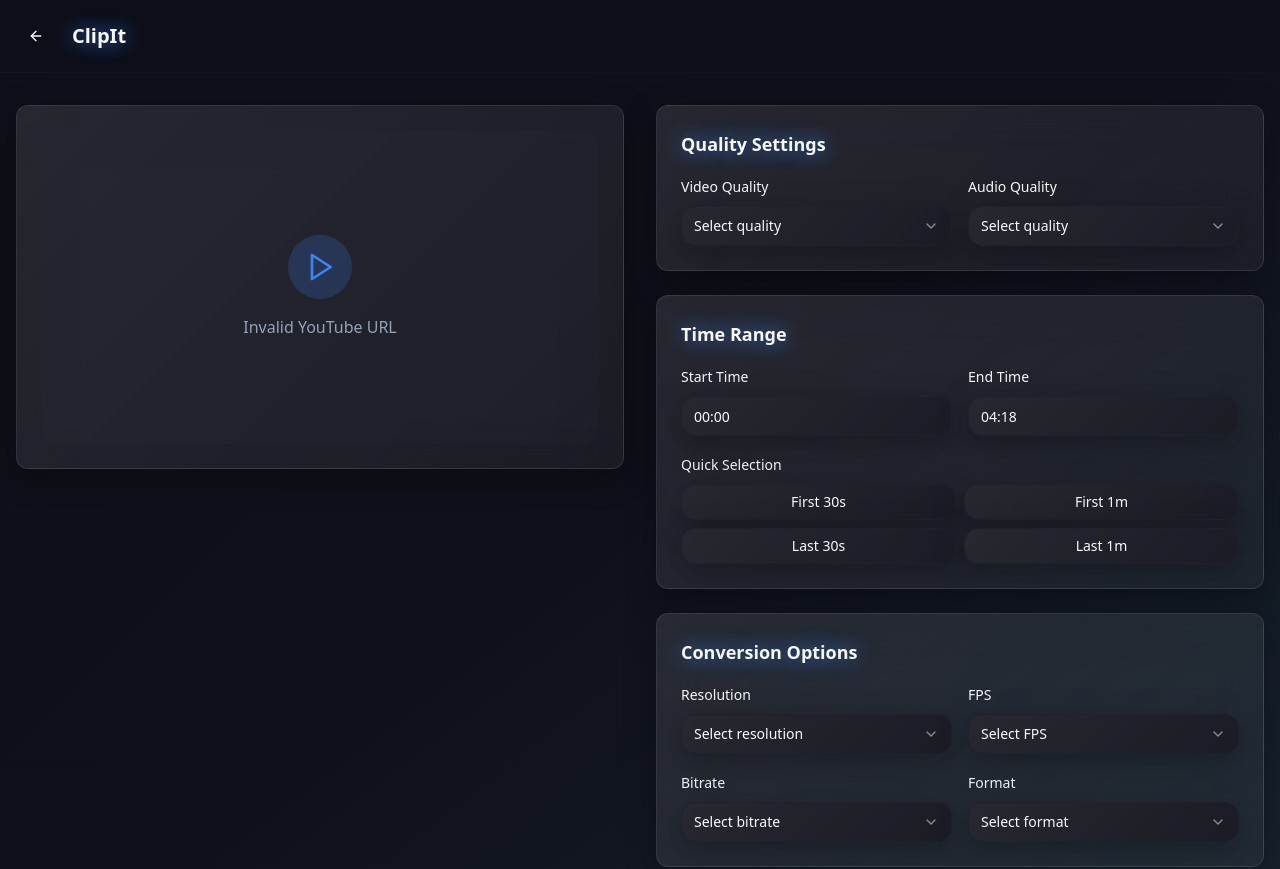
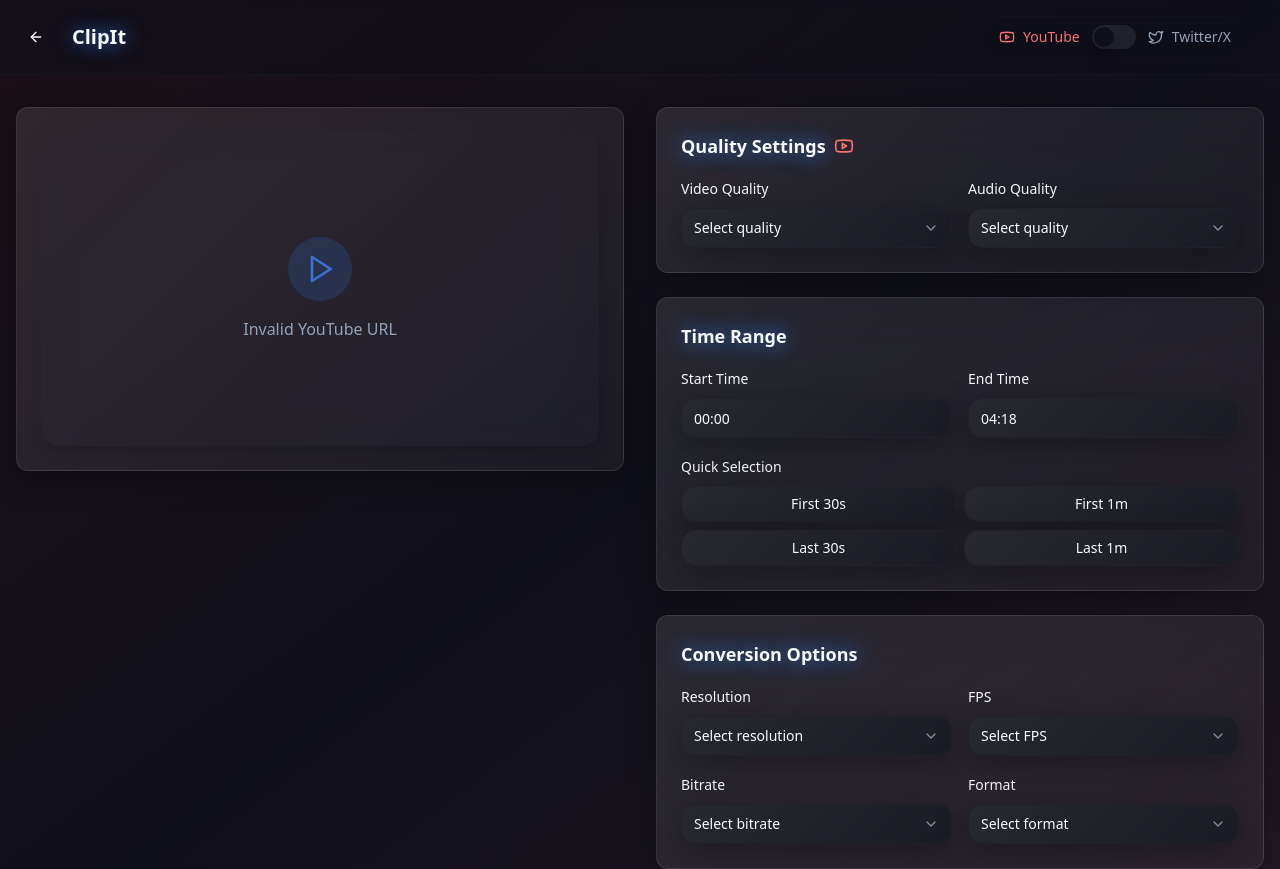
Before and after one commit to Ashmitgarg18/clipit-visual-symphony, a React (Vite) app: page /process in a window 1280 px wide. Shown: the top 869 px of the page. Built offline with nearby package versions, Linux system fonts and the light colour scheme.

Commit message:
Add YouTube/Twitter support and animations
Implement a toggle for YouTube/Twitter clip selection, dynamic background gradients, and frontend animations. Update video preview to handle different platforms and remove hardcoded data.

```diff
--- a/src/pages/ProcessVideo.tsx
+++ b/src/pages/ProcessVideo.tsx
@@ -1,38 +1,67 @@
 import { useState, useEffect } from "react"
 import { useSearchParams, Link } from "react-router-dom"
-import { ArrowLeft, Download, Play, Pause, Clock, User, Eye } from "lucide-react"
+import { ArrowLeft, Download, Play, Pause, Clock, User, Eye, Youtube, Twitter } from "lucide-react"
 import { AnimatedButton } from "@/components/ui/animated-button"
 import { GradientCard } from "@/components/ui/gradient-card"
 import { Select, SelectContent, SelectItem, SelectTrigger, SelectValue } from "@/components/ui/select"
 import { Input } from "@/components/ui/input"
 import { Label } from "@/components/ui/label"
 import { Button } from "@/components/ui/button"
+import { Switch } from "@/components/ui/switch"
 import { ThemeToggle } from "@/components/ui/theme-toggle"
 import { useToast } from "@/hooks/use-toast"
 
+type PlatformMode = 'youtube' | 'twitter'
+
 // Function to extract YouTube video ID from URL
-const extractVideoId = (url: string): string | null => {
+const extractYouTubeId = (url: string): string | null => {
   const regex = /(?:youtube\.com\/watch\?v=|youtu\.be\/)([^&\n?#]+)/
   const match = url.match(regex)
   return match ? match[1] : null
 }
 
-// Mock video data - in real app this would come from YouTube API
-const getVideoInfo = (videoId: string) => {
-  // This is mock data - in production you'd fetch from YouTube API
+// Function to extract Twitter/X video ID from URL
+const extractTwitterId = (url: string): string | null => {
+  const regex = /(?:twitter\.com|x\.com)\/\w+\/status\/(\d+)/
+  const match = url.match(regex)
+  return match ? match[1] : null
+}
+
+// Determine platform from URL
+const detectPlatform = (url: string): PlatformMode => {
+  if (extractYouTubeId(url)) return 'youtube'
+  if (extractTwitterId(url)) return 'twitter'
+  return 'youtube' // default
+}
+
+// Mock video data - in real app this would come from respective APIs
+const getVideoInfo = (videoId: string, platform: PlatformMode) => {
+  // This is mock data - in production you'd fetch from YouTube/Twitter API
+  if (platform === 'youtube') {
     return {
       title: "Sade - Smooth Operator - Official - 1984",
       channel: "YRF",
       duration: "04:18",
       views: "2.1M views"
     }
+  } else {
+    return {
+      title: "Amazing Twitter Video Clip",
+      channel: "@username",
+      duration: "00:45",
+      views: "15.2K views"
+    }
+  }
 }
 
 const ProcessVideo = () => {
   const [searchParams] = useSearchParams()
   const videoUrl = searchParams.get('url') || ''
-  const videoId = extractVideoId(videoUrl)
-  const videoInfo = videoId ? getVideoInfo(videoId) : null
+  const detectedPlatform = detectPlatform(videoUrl)
+  const [platform, setPlatform] = useState<PlatformMode>(detectedPlatform)
+
+  const videoId = platform === 'youtube' ? extractYouTubeId(videoUrl) : extractTwitterId(videoUrl)
+  const videoInfo = videoId ? getVideoInfo(videoId, platform) : null
   const [isPlaying, setIsPlaying] = useState(false)
   const [startTime, setStartTime] = useState("00:00")
   const [endTime, setEndTime] = useState("04:18")
@@ -67,42 +96,70 @@ const ProcessVideo = () => {
     })
   }
 
+  // Dynamic background based on platform
+  const getBackgroundClass = () => {
+    if (platform === 'youtube') {
+      return "min-h-screen bg-gradient-to-br from-red-950/20 via-background to-red-900/10 animate-gradient-x"
+    } else {
+      return "min-h-screen bg-gradient-to-br from-blue-950/20 via-background to-slate-900/10 animate-gradient-x"
+    }
+  }
+
   return (
-    <div className="min-h-screen bg-gradient-to-br from-background via-background/95 to-accent/5">
+    <div className={getBackgroundClass()}>
       {/* Header */}
-      <header className="border-b border-border/20 backdrop-blur-sm bg-background/50 sticky top-0 z-50">
+      <header className="border-b border-border/20 backdrop-blur-sm bg-background/50 sticky top-0 z-50 animate-fade-in">
         <div className="container mx-auto px-4 py-4 flex items-center justify-between">
           <div className="flex items-center space-x-4">
             <Link to="/">
-              <Button variant="ghost" size="icon" className="hover:scale-110 transition-all">
+              <Button variant="ghost" size="icon" className="hover:scale-110 transition-all animate-scale-in">
                 <ArrowLeft className="h-5 w-5" />
               </Button>
             </Link>
             <h1 className="text-xl font-bold neon-text">ClipIt</h1>
           </div>
+
+          {/* Platform Toggle */}
+          <div className="flex items-center space-x-4 animate-fade-in">
+            <div className="flex items-center space-x-3 bg-background/20 backdrop-blur-sm rounded-full px-4 py-2 border border-border/20">
+              <div className={`flex items-center space-x-2 transition-all ${platform === 'youtube' ? 'text-red-400' : 'text-muted-foreground'}`}>
+                <Youtube className="h-4 w-4" />
+                <span className="text-sm font-medium">YouTube</span>
+              </div>
+              <Switch
+                checked={platform === 'twitter'}
+                onCheckedChange={(checked) => setPlatform(checked ? 'twitter' : 'youtube')}
+                className="transition-all hover:scale-105"
+              />
+              <div className={`flex items-center space-x-2 transition-all ${platform === 'twitter' ? 'text-blue-400' : 'text-muted-foreground'}`}>
+                <Twitter className="h-4 w-4" />
+                <span className="text-sm font-medium">Twitter/X</span>
+              </div>
+            </div>
             <ThemeToggle />
+          </div>
         </div>
       </header>
 
       <div className="container mx-auto px-4 py-8">
-        <div className="grid grid-cols-1 lg:grid-cols-2 gap-8">
+        <div className="grid grid-cols-1 lg:grid-cols-2 gap-8 animate-fade-in">
           {/* Video Player Section */}
-          <div className="space-y-4">
+          <div className="space-y-4 animate-scale-in">
             {/* Video Info */}
             {videoInfo && (
-              <GradientCard variant="glass" className="p-4">
+              <GradientCard variant="glass" className="p-4 hover:scale-[1.02] transition-all animate-fade-in">
                 <div className="space-y-2">
-                  <h2 className="text-lg font-semibold text-foreground">{videoInfo.title}</h2>
+                  <h2 className="text-lg font-semibold text-foreground animate-fade-in">{videoInfo.title}</h2>
                   <div className="flex items-center space-x-4 text-sm text-muted-foreground">
-                    <div className="flex items-center space-x-1">
+                    <div className="flex items-center space-x-1 hover:text-primary transition-colors">
                       <User className="h-4 w-4" />
                       <span>{videoInfo.channel}</span>
                     </div>
-                    <div className="flex items-center space-x-1">
+                    <div className="flex items-center space-x-1 hover:text-primary transition-colors">
                       <Clock className="h-4 w-4" />
                       <span>{videoInfo.duration}</span>
                     </div>
-                    <div className="flex items-center space-x-1">
+                    <div className="flex items-center space-x-1 hover:text-primary transition-colors">
                       <Eye className="h-4 w-4" />
                       <span>{videoInfo.views}</span>
                     </div>
@@ -112,9 +169,10 @@ const ProcessVideo = () => {
             )}
 
             {/* Video Player */}
-            <GradientCard variant="glass" className="p-6">
-              <div className="aspect-video rounded-lg overflow-hidden border border-border/20">
+            <GradientCard variant="glass" className="p-6 hover:scale-[1.01] transition-all animate-scale-in">
+              <div className="aspect-video rounded-lg overflow-hidden border border-border/20 shadow-lg">
                 {videoId ? (
+                  platform === 'youtube' ? (
                     <iframe
                       width="100%"
                       height="100%"
@@ -123,15 +181,26 @@ const ProcessVideo = () => {
                       frameBorder="0"
                       allow="accelerometer; autoplay; clipboard-write; encrypted-media; gyroscope; picture-in-picture; web-share"
                       allowFullScreen
-                    className="w-full h-full"
+                      className="w-full h-full animate-fade-in"
                     />
                   ) : (
-                  <div className="w-full h-full bg-muted/20 flex items-center justify-center">
+                    <div className="w-full h-full bg-gradient-to-br from-blue-950/20 to-slate-900/20 flex items-center justify-center animate-fade-in">
                       <div className="text-center space-y-4">
-                      <div className="w-16 h-16 bg-primary/20 rounded-full flex items-center justify-center mx-auto">
+                        <div className="w-16 h-16 bg-blue-500/20 rounded-full flex items-center justify-center mx-auto animate-pulse">
+                          <Twitter className="h-8 w-8 text-blue-400" />
+                        </div>
+                        <p className="text-blue-300">Twitter/X Video Preview</p>
+                        <p className="text-xs text-muted-foreground">Twitter embed will be implemented with API</p>
+                      </div>
+                    </div>
+                  )
+                ) : (
+                  <div className="w-full h-full bg-muted/20 flex items-center justify-center animate-fade-in">
+                    <div className="text-center space-y-4">
+                      <div className="w-16 h-16 bg-primary/20 rounded-full flex items-center justify-center mx-auto animate-pulse">
                         <Play className="h-8 w-8 text-primary" />
                       </div>
-                      <p className="text-muted-foreground">Invalid YouTube URL</p>
+                      <p className="text-muted-foreground">Invalid {platform === 'youtube' ? 'YouTube' : 'Twitter/X'} URL</p>
                     </div>
                   </div>
                 )}
@@ -140,10 +209,14 @@ const ProcessVideo = () => {
           </div>
 
           {/* Controls Section */}
-          <div className="space-y-6">
+          <div className="space-y-6 animate-fade-in delay-200">
             {/* Quality Settings */}
-            <GradientCard variant="glass" className="p-6">
-              <h3 className="text-lg font-semibold mb-4 neon-text">Quality Settings</h3>
+            <GradientCard variant="glass" className="p-6 hover:scale-[1.02] transition-all animate-scale-in">
+              <h3 className="text-lg font-semibold mb-4 neon-text flex items-center space-x-2">
+                <span>Quality Settings</span>
+                {platform === 'youtube' && <Youtube className="h-5 w-5 text-red-400" />}
+                {platform === 'twitter' && <Twitter className="h-5 w-5 text-blue-400" />}
+              </h3>
               <div className="grid grid-cols-2 gap-4">
                 <div className="space-y-2">
                   <Label>Video Quality</Label>
@@ -178,7 +251,7 @@ const ProcessVideo = () => {
             </GradientCard>
 
             {/* Time Range */}
-            <GradientCard variant="glass" className="p-6">
+            <GradientCard variant="glass" className="p-6 hover:scale-[1.02] transition-all animate-scale-in delay-100">
               <h3 className="text-lg font-semibold mb-4 neon-text">Time Range</h3>
 
               <div className="grid grid-cols-2 gap-4 mb-4">
@@ -222,7 +295,7 @@ const ProcessVideo = () => {
             </GradientCard>
 
             {/* Conversion Options */}
-            <GradientCard variant="glass" className="p-6">
+            <GradientCard variant="glass" className="p-6 hover:scale-[1.02] transition-all animate-scale-in delay-200">
               <h3 className="text-lg font-semibold mb-4 neon-text">Conversion Options</h3>
 
               <div className="grid grid-cols-2 gap-4">
@@ -291,10 +364,10 @@ const ProcessVideo = () => {
             <AnimatedButton
               variant="neon"
               onClick={handleDownload}
-              className="w-full py-3"
+              className="w-full py-3 animate-scale-in delay-300 hover:scale-105 transition-all"
             >
               <Download className="h-5 w-5" />
-              Download Video
+              Download {platform === 'youtube' ? 'Video' : 'Clip'}
             </AnimatedButton>
           </div>
         </div>
```
Lines whose indentation alone changed are shown as unchanged.
